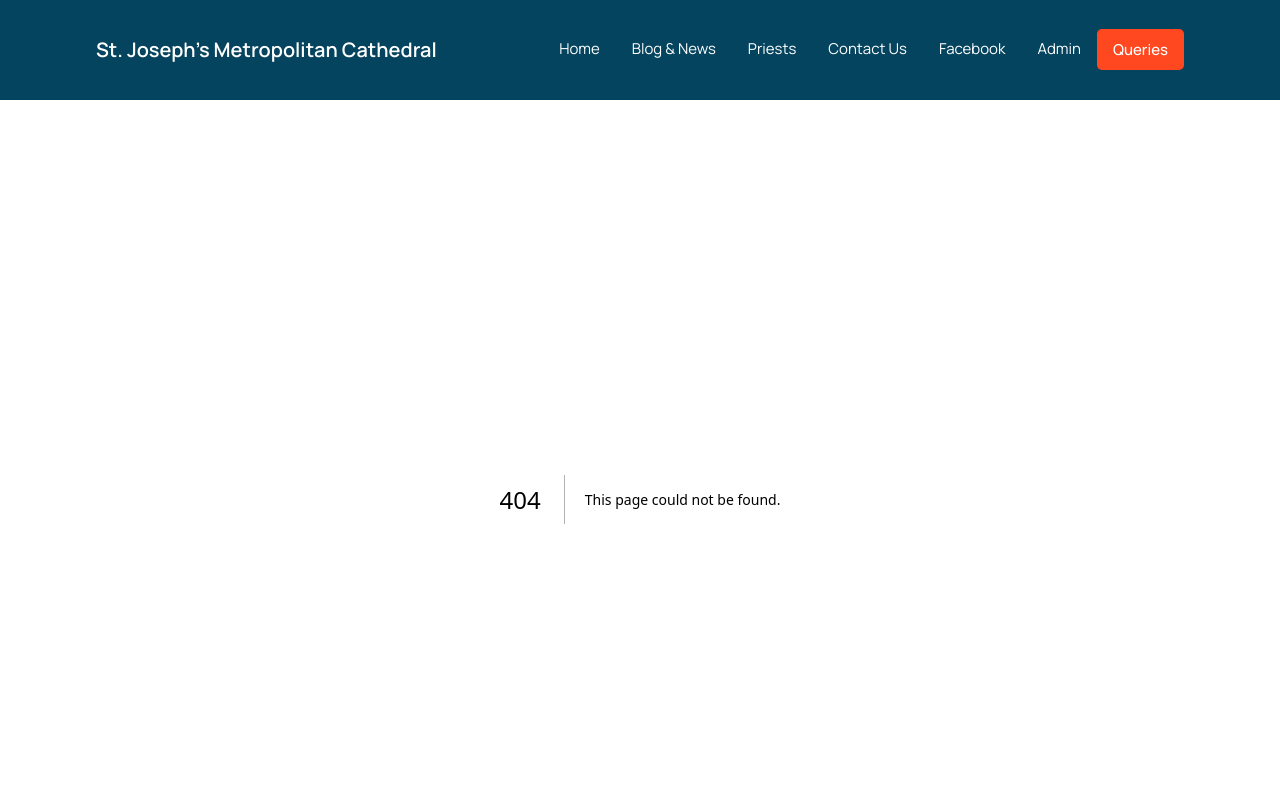
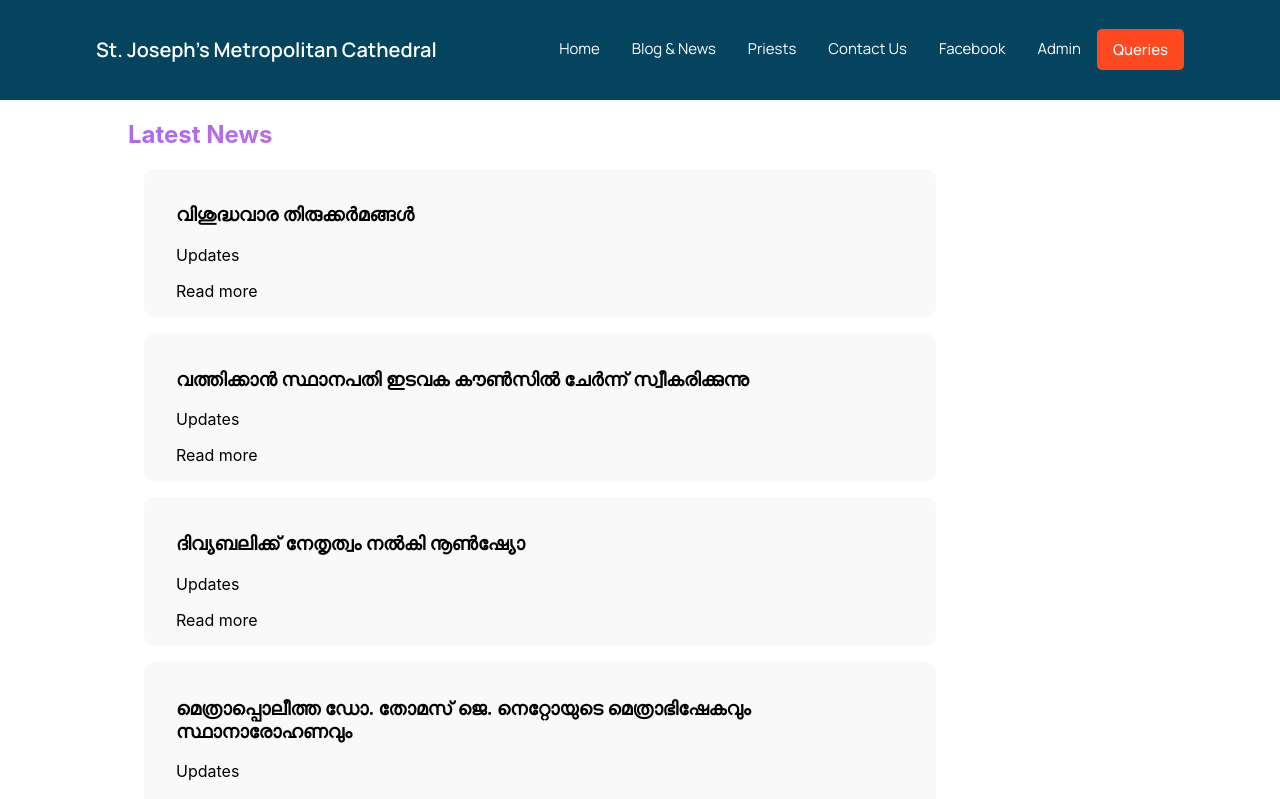
Before and after one commit to St-Joseph-Cathedral-Palayam/OfficialWebsite, a Next.js app: page /updates in a window 1280 px wide. Before the commit this address had no page. Shown: the top 799 px of the page. Built offline with nearby package versions, Linux system fonts and the light colour scheme.

Commit message:
fix: added changes

```diff
--- a/package.json
+++ b/package.json
@@ -13,6 +13,7 @@
     "next": "13.0.0",
     "react": "18.2.0",
     "react-dom": "18.2.0",
+    "react-grid-gallery": "^1.0.0",
     "react-icons": "^4.6.0",
     "react-image-gallery": "^1.2.11",
     "typed.js": "^2.0.12"
--- /dev/null
+++ b/pages/updates.js
@@ -0,0 +1,36 @@
+import Image from 'next/image';
+import Link from 'next/link';
+import React from 'react'
+import { blogList } from '../config/data';
+import styles from '../styles/Updates.module.css';
+
+
+const NewsCard = ({ title, body, image }) => {
+    return (
+        <div className={styles.stjoseph_updates_cards}>
+            <h3>{title}</h3>
+            <p>{body}</p>
+            {image && (
+                <Image src={image} alt='alt' width="300" height="200" />
+            )}
+            <Link href='/'>Read more</Link>
+        </div>
+
+    )
+}
+
+const updates = () => {
+  return (
+    <div className={styles.stjoseph_updates_container}>
+    <div className={styles.stjoseph_updates_news}>
+        <h2 className={styles.gradient__text}>Latest News</h2>
+        <div className={styles.updatesGrid}>
+            {blogList.map(e => (e.category === 'Updates') && <NewsCard key={e.id} title={e.title} body={e.category} />)}
+            {blogList.map(e => (e.category === 'Updates') && <NewsCard key={e.id} title={e.title} body={e.category} />)}
+        </div>
+    </div>
+</div>
+  )
+}
+
+export default updates
--- /dev/null
+++ b/styles/Update.module.css
@@ -0,0 +1,43 @@
+.stjoseph_updates_container{
+    display: flex;
+    justify-content: space-between;
+    padding: 0 8rem;
+
+}
+
+.stjoseph_updates_cards{
+    margin: 1rem 1rem;
+    padding: 1rem 2rem;
+    background-color: rgb(250, 249, 249);
+    border-radius: 10px;
+    transition: 0.5s;
+}
+.stjoseph_updates_cards:hover{
+    box-shadow: 6px 3px 23px -8px rgba(0,0,0,0.6);
+}
+
+.stjoseph_updates_updates{
+    flex: 1;
+}
+
+.stjoseph_updates_news{
+    /* text-align: left; */
+    flex: 1;
+    margin-right: 200px;
+}
+
+.stjoseph_updates_unit{
+    text-align: left;
+    flex: 1;
+}
+
+.gradient__text{
+    background: var(--gradient-text);
+    background-clip: text;
+    -webkit-background-clip: text;
+    -webkit-text-fill-color: transparent;
+}
+
+.updatesGrid{
+    display: flex;
+}
```
Also changed, not shown: components/Updates.js (+16 -14 lines), 1 other file (tests, documents, lock files or other folders).
